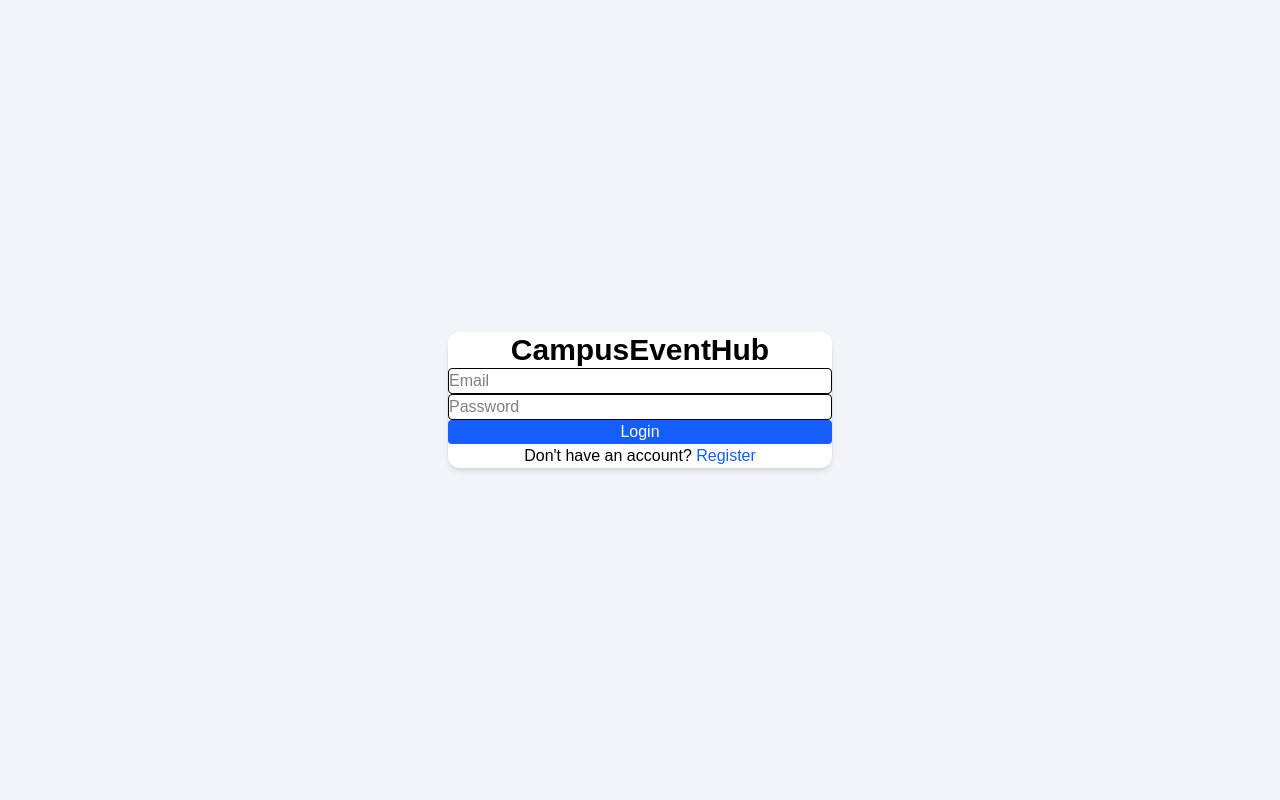
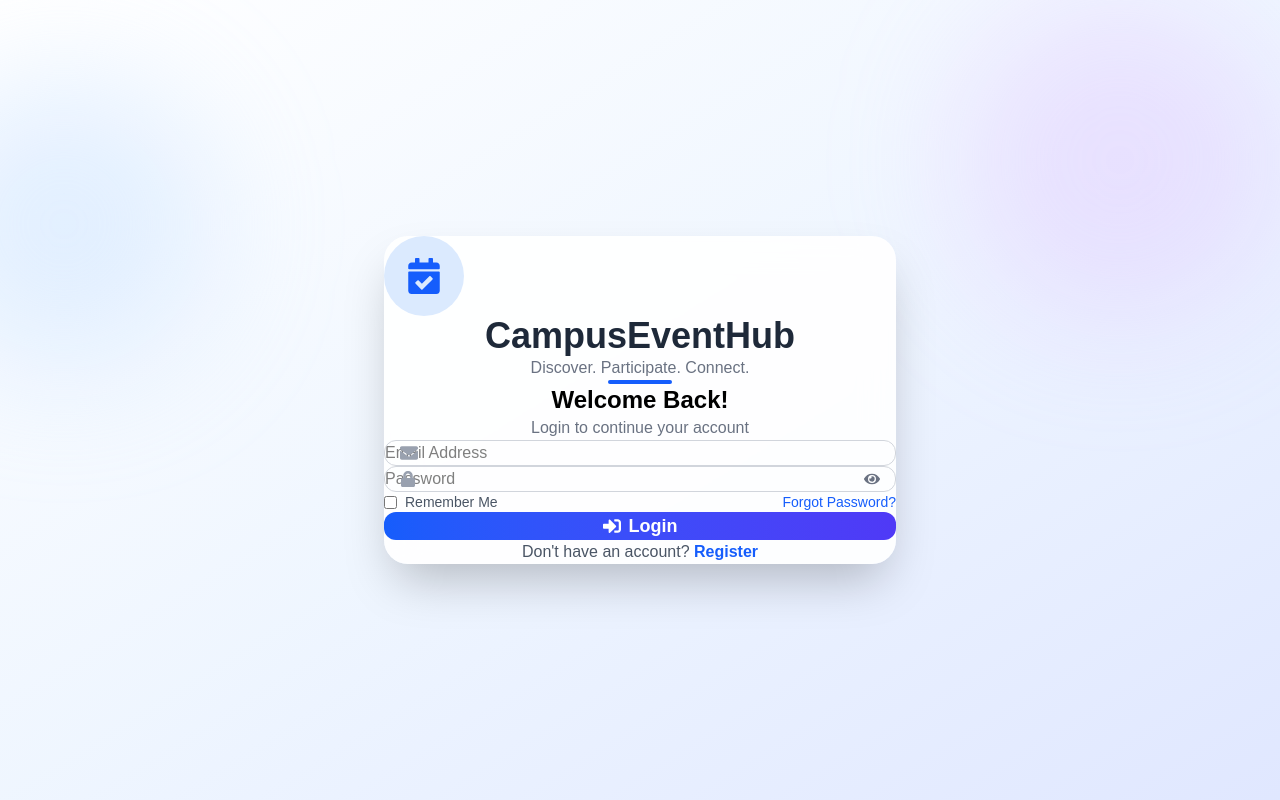
Before and after one commit to Anshu-kumar-github/CampusEventHub, a React app in the folder frontend/: page / in a window 1280 px wide. Built offline with nearby package versions, Linux system fonts and the light colour scheme; the HTML template or start-up script is replaced by a standard one.

Commit message:
enhancement in login page

```diff
--- a/frontend/package.json
+++ b/frontend/package.json
@@ -12,6 +12,7 @@
   "dependencies": {
     "@tailwindcss/vite": "^4.3.1",
     "axios": "^1.18.0",
+    "framer-motion": "^12.42.2",
     "react": "^19.2.6",
     "react-dom": "^19.2.6",
     "react-hot-toast": "^2.6.0",
--- a/frontend/src/pages/Login.jsx
+++ b/frontend/src/pages/Login.jsx
@@ -1,5 +1,14 @@
-import { useState,useEffect } from "react";
+import { useState, useEffect } from "react";
 import { Link, useNavigate } from "react-router-dom";
+
+import {
+  FaCalendarCheck,
+  FaEnvelope,
+  FaLock,
+  FaEye,
+  FaEyeSlash,
+  FaSignInAlt
+} from "react-icons/fa";
 
 import api from "../services/api";
 import { useAuth } from "../context/AuthContext";
@@ -9,6 +18,7 @@ const Login = () => {
 
   const [email, setEmail] = useState("");
   const [password, setPassword] = useState("");
+  const [showPassword, setShowPassword] = useState(false);
 
   const navigate = useNavigate();
   const { login, token } = useAuth();
@@ -56,57 +66,347 @@ setTimeout(() => {
   };
 
   return (
-    <div className="min-h-screen flex items-center justify-center bg-slate-100">
 
-      <div className="bg-white p-8 rounded-xl shadow-md w-96">
+<div
+  className="
+    min-h-screen
+    bg-gradient-to-br
+    from-white
+via-blue-50
+to-indigo-100
+    flex
+    items-center
+    justify-center
+    px-6
+    relative
+    overflow-hidden
+  "
+>
 
-        <h1 className="text-3xl font-bold text-center mb-6">
+  {/* Background Circle */}
+
+  <div
+    className="
+      absolute
+      w-72
+      h-72
+      rounded-full
+      bg-blue-200/40
+      blur-3xl
+      -left-20
+      top-20
+    "
+  ></div>
+
+  <div
+    className="
+      absolute
+      w-80
+      h-80
+      rounded-full
+      bg-purple-300/30
+      blur-3xl
+      right-0
+      top-0
+    "
+  ></div>
+
+  {/* Login Card */}
+
+  <div
+    className="
+      relative
+      z-10
+      bg-white/90
+      backdrop-blur-lg
+      rounded-3xl
+      shadow-2xl
+transition-all
+duration-300
+hover:-translate-y-1
+hover:shadow-blue-200
+      w-full
+      max-w-lg
+      p-10
+    "
+  >
+
+    {/* Logo */}
+
+    <div className="text-center">
+
+      <div
+        className="
+          h-20
+          w-20
+          rounded-full
+          bg-blue-100
+          flex
+          items-center
+          justify-center
+          mx-auto
+          mb-7
+        "
+      >
+
+        <FaCalendarCheck
+          className="
+            text-4xl
+            text-blue-600
+          "
+        />
+
+      </div>
+
+      <h1
+        className="
+          text-4xl
+          font-bold
+          text-gray-800
+        "
+      >
+
         CampusEventHub
+
       </h1>
+
+      <p
+        className="
+          text-gray-500
+          mt-2
+        "
+      >
+
+        Discover. Participate. Connect.
+
+      </p>
+
+      <div className="flex justify-center my-6">
+  <div className="w-16 h-1 rounded-full bg-blue-600"></div>
+</div>
+
+    </div>
+
+    <h2
+      className="
+        text-2xl
+        font-semibold
+        text-center
+        mb-2
+      "
+    >
+
+      Welcome Back!
+
+    </h2>
+
+    <p
+      className="
+        text-center
+        text-gray-500
+        mb-10
+      "
+    >
+
+      Login to continue your account
+
+    </p>
 
     <form
       onSubmit={handleSubmit}
-          className="space-y-4"
+      className="space-y-5"
     >
+    {/* Email */}
+
+<div className="relative">
+
+  <FaEnvelope
+  className="
+    absolute
+    left-4
+    top-1/2
+    -translate-y-1/2
+    pointer-events-none
+    text-gray-400
+    text-lg
+  "
+/>
 
   <input
     type="email"
-            placeholder="Email"
+    placeholder="Email Address"
     value={email}
     onChange={(e) =>
       setEmail(e.target.value)
     }
-            className="w-full border p-3 rounded"
+    required
+    className="
+      w-full
+      rounded-xl
+      border
+      border-gray-300
+      pl-12
+      pr-4
+      py-4
+      focus:ring-2
+      focus:ring-blue-500
+      outline-none
+    "
+  />
+
+</div>
+
+{/* Password */}
+
+<div className="relative">
+
+  <FaLock
+    className="
+absolute
+left-4
+top-1/2
+-transform
+-translate-y-1/2
+text-gray-400
+"
   />
 
   <input
-            type="password"
+    type={
+      showPassword
+        ? "text"
+        : "password"
+    }
     placeholder="Password"
     value={password}
     onChange={(e) =>
       setPassword(e.target.value)
     }
-            className="w-full border p-3 rounded"
+    required
+    className="
+      w-full
+      rounded-xl
+      border
+      border-gray-300
+      pl-12
+      pr-12
+      py-4
+      focus:ring-2
+      focus:ring-blue-500
+      outline-none
+    "
   />
 
   <button
+    type="button"
+    onClick={() =>
+      setShowPassword(!showPassword)
+    }
+    className="
+      absolute
+      right-4
+      top-1/2
+      -translate-y-1/2
+      text-gray-500
+    "
+  >
+
+    {showPassword
+      ? <FaEyeSlash />
+      : <FaEye />}
+
+  </button>
+
+</div>
+
+{/* Remember */}
+
+<div
+  className="
+    flex
+    items-center
+    justify-between
+    text-sm
+  "
+>
+
+  <label
+    className="
+      flex
+      items-center
+      gap-2
+      text-gray-600
+    "
+  >
+
+    <input type="checkbox" />
+
+    Remember Me
+
+  </label>
+
+  <button
+    type="button"
+    className="
+      text-blue-600
+      hover:underline
+    "
+  >
+    Forgot Password?
+  </button>
+
+</div>
+
+<button
   type="submit"
-            className="w-full bg-blue-600 text-white p-3 rounded"
+  className="
+    w-full
+    rounded-xl
+    bg-gradient-to-r
+    from-blue-600
+    to-indigo-600
+    text-white
+    py-4
+    text-lg
+    font-semibold
+    flex
+    items-center
+    justify-center
+    gap-2
+    hover:shadow-lg
+    transition
+  "
 >
+
+  <FaSignInAlt />
+
   Login
+
 </button>
 
 </form>
 
-        <p className="mt-4 text-center">
+<p
+  className="
+    text-center
+    text-gray-600
+    mt-8
+  "
+>
 
   Don't have an account?{" "}
 
   <Link
     to="/register"
-            className="text-blue-600"
+    className="
+      text-blue-600
+      font-semibold
+      hover:underline
+    "
   >
+
     Register
+
   </Link>
 
 </p>
@@ -114,6 +414,7 @@ setTimeout(() => {
 </div>
 
 </div>
+
 );
 
 };
```
Also changed, not shown: 1 other file (tests, documents, lock files or other folders). Lines whose indentation alone changed are shown as unchanged.
